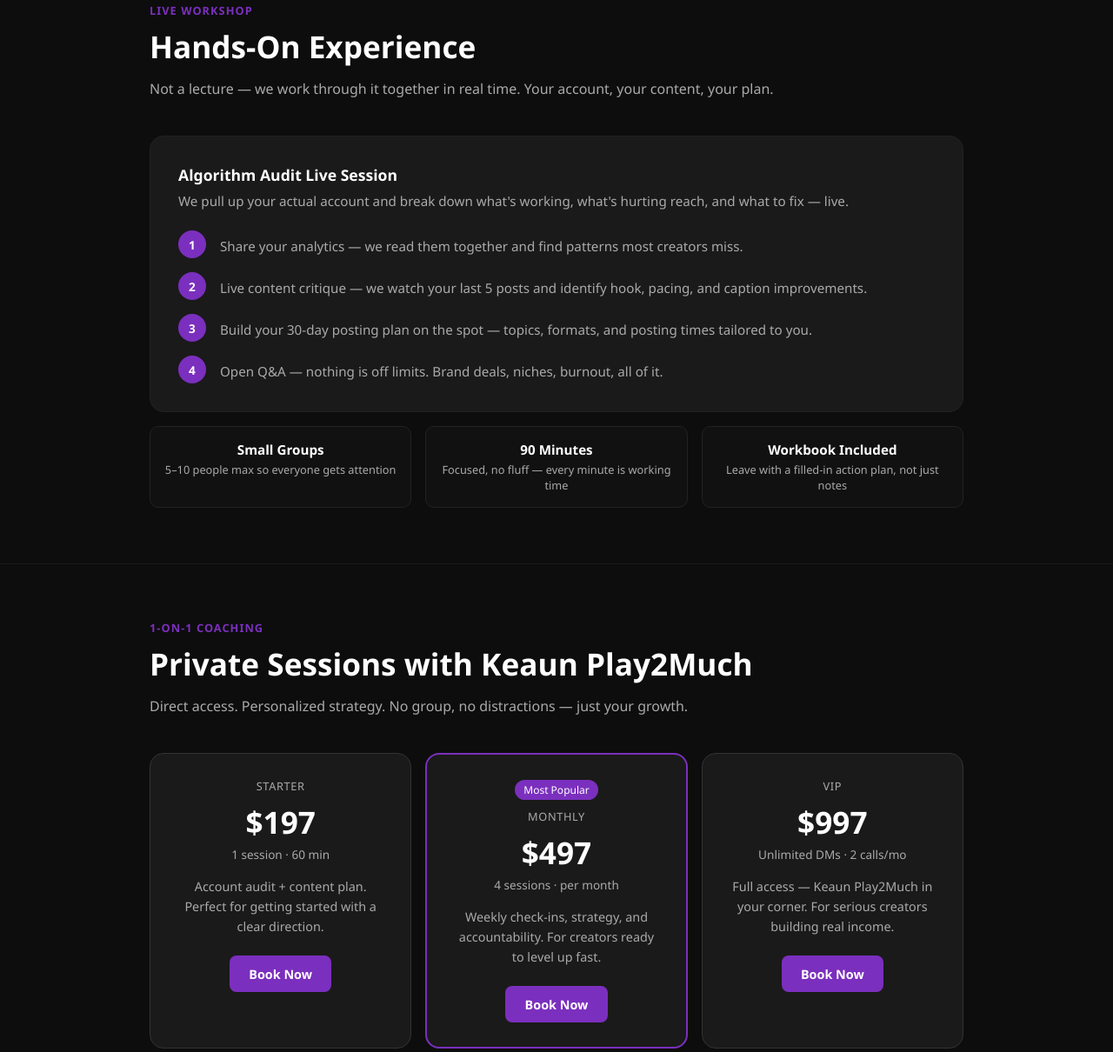
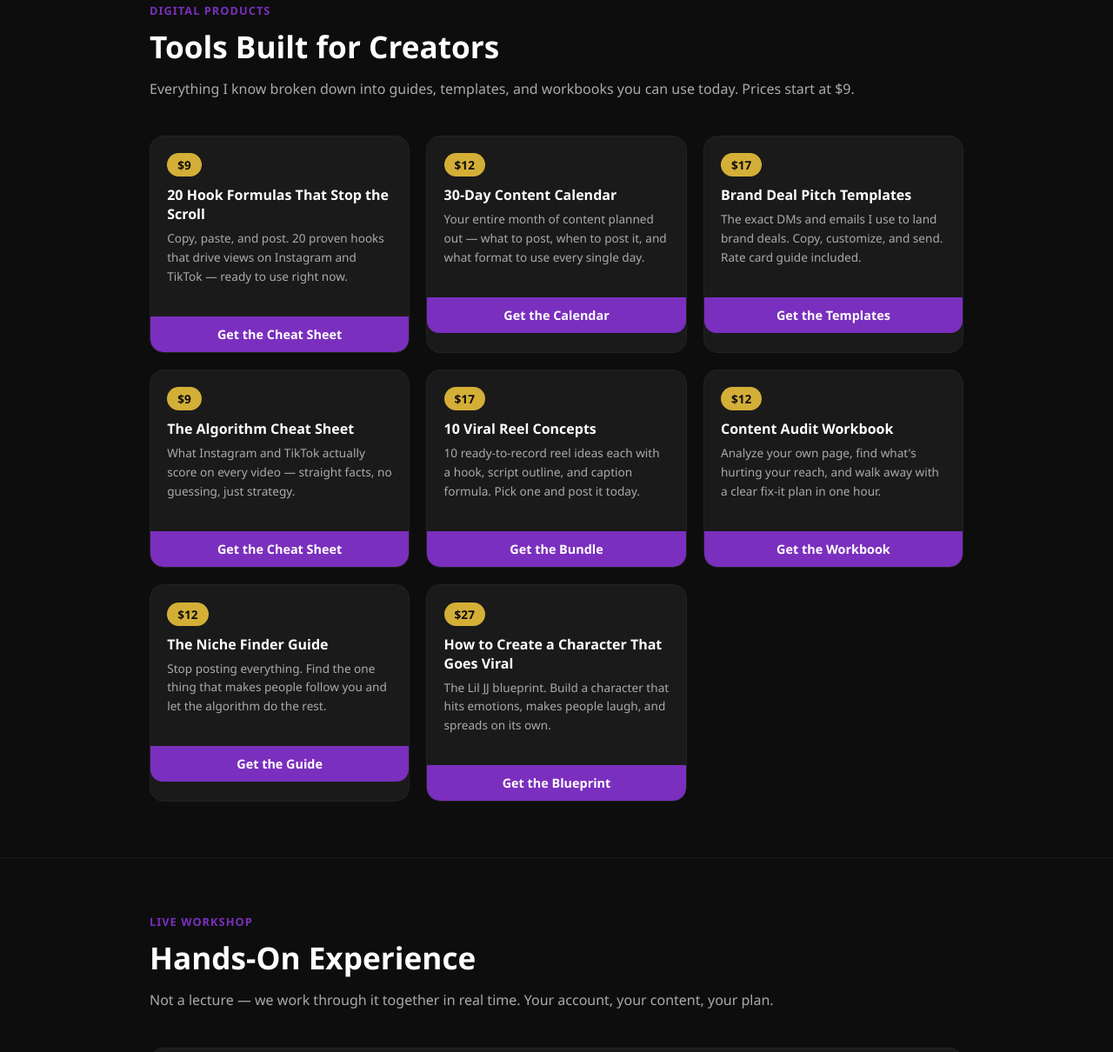
Before and after one commit to keauncurry191-ship-it/-learn2much-site, a plain HTML site: page index.html in a window 1280 px wide. Shown: the part 885-2095 px from the top of the page at 87% size. Drawn offline with Linux system fonts and the light colour scheme.

Commit message:
Add all 8 digital products section to landing page

```diff
--- a/index.html
+++ b/index.html
@@ -104,6 +104,17 @@
 
   /* DIVIDER */
   .divider{border:none;border-top:1px solid #1A1A1A;margin:0;}
+
+  /* DIGITAL PRODUCTS */
+  .products-grid{display:grid;grid-template-columns:repeat(auto-fit,minmax(220px,1fr));gap:1.2rem;}
+  .product-card{background:var(--dark2);border:1px solid #222;border-radius:16px;overflow:hidden;transition:border-color 0.2s;display:flex;flex-direction:column;}
+  .product-card:hover{border-color:var(--gold);}
+  .product-price-tag{display:inline-block;background:var(--gold);color:#0D0D0D;font-size:0.85rem;font-weight:700;padding:4px 12px;border-radius:20px;margin-bottom:10px;}
+  .product-title{font-size:1rem;font-weight:700;margin-bottom:6px;color:var(--white);}
+  .product-desc{font-size:0.85rem;color:var(--muted);line-height:1.6;flex:1;}
+  .product-body{padding:1.2rem;}
+  .product-btn{display:block;text-align:center;background:var(--purple);color:var(--white);padding:0.7rem;font-size:0.9rem;font-weight:600;transition:opacity 0.2s;margin-top:1rem;border-radius:0 0 14px 14px;}
+  .product-btn:hover{opacity:0.85;}
 </style>
 </head>
 <body>
@@ -112,6 +123,7 @@
 <nav>
   <div class="logo">Learn 2 Much</div>
   <div class="nav-links">
+    <a href="#products">Products</a>
     <a href="#workshop">Workshop</a>
     <a href="#coaching">Coaching</a>
     <a href="#ebook">Ebook</a>
@@ -139,6 +151,81 @@
   <div class="stat"><div class="stat-num">3M</div><div class="stat-label">Profile Views</div></div>
   <div class="stat"><div class="stat-num">100%</div><div class="stat-label">Real Strategies</div></div>
 </div>
+
+<hr class="divider"/>
+
+<!-- DIGITAL PRODUCTS -->
+<section id="products">
+  <div class="section-label">Digital Products</div>
+  <h2 class="section-title">Tools Built for Creators</h2>
+  <p class="section-sub">Everything I know broken down into guides, templates, and workbooks you can use today. Prices start at $9.</p>
+  <div class="products-grid">
+    <div class="product-card">
+      <div class="product-body">
+        <div class="product-price-tag">$9</div>
+        <div class="product-title">20 Hook Formulas That Stop the Scroll</div>
+        <div class="product-desc">Copy, paste, and post. 20 proven hooks that drive views on Instagram and TikTok — ready to use right now.</div>
+      </div>
+      <a href="https://stan.store/mrplay2much" class="product-btn" target="_blank">Get the Cheat Sheet</a>
+    </div>
+    <div class="product-card">
+      <div class="product-body">
+        <div class="product-price-tag">$12</div>
+        <div class="product-title">30-Day Content Calendar</div>
+        <div class="product-desc">Your entire month of content planned out — what to post, when to post it, and what format to use every single day.</div>
+      </div>
+      <a href="https://stan.store/mrplay2much" class="product-btn" target="_blank">Get the Calendar</a>
+    </div>
+    <div class="product-card">
+      <div class="product-body">
+        <div class="product-price-tag">$17</div>
+        <div class="product-title">Brand Deal Pitch Templates</div>
+        <div class="product-desc">The exact DMs and emails I use to land brand deals. Copy, customize, and send. Rate card guide included.</div>
+      </div>
+      <a href="https://stan.store/mrplay2much" class="product-btn" target="_blank">Get the Templates</a>
+    </div>
+    <div class="product-card">
+      <div class="product-body">
+        <div class="product-price-tag">$9</div>
+        <div class="product-title">The Algorithm Cheat Sheet</div>
+        <div class="product-desc">What Instagram and TikTok actually score on every video — straight facts, no guessing, just strategy.</div>
+      </div>
+      <a href="https://stan.store/mrplay2much" class="product-btn" target="_blank">Get the Cheat Sheet</a>
+    </div>
+    <div class="product-card">
+      <div class="product-body">
+        <div class="product-price-tag">$17</div>
+        <div class="product-title">10 Viral Reel Concepts</div>
+        <div class="product-desc">10 ready-to-record reel ideas each with a hook, script outline, and caption formula. Pick one and post it today.</div>
+      </div>
+      <a href="https://stan.store/mrplay2much" class="product-btn" target="_blank">Get the Bundle</a>
+    </div>
+    <div class="product-card">
+      <div class="product-body">
+        <div class="product-price-tag">$12</div>
+        <div class="product-title">Content Audit Workbook</div>
+        <div class="product-desc">Analyze your own page, find what's hurting your reach, and walk away with a clear fix-it plan in one hour.</div>
+      </div>
+      <a href="https://stan.store/mrplay2much" class="product-btn" target="_blank">Get the Workbook</a>
+    </div>
+    <div class="product-card">
+      <div class="product-body">
+        <div class="product-price-tag">$12</div>
+        <div class="product-title">The Niche Finder Guide</div>
+        <div class="product-desc">Stop posting everything. Find the one thing that makes people follow you and let the algorithm do the rest.</div>
+      </div>
+      <a href="https://stan.store/mrplay2much" class="product-btn" target="_blank">Get the Guide</a>
+    </div>
+    <div class="product-card">
+      <div class="product-body">
+        <div class="product-price-tag">$27</div>
+        <div class="product-title">How to Create a Character That Goes Viral</div>
+        <div class="product-desc">The Lil JJ blueprint. Build a character that hits emotions, makes people laugh, and spreads on its own.</div>
+      </div>
+      <a href="https://stan.store/mrplay2much" class="product-btn" target="_blank">Get the Blueprint</a>
+    </div>
+  </div>
+</section>
 
 <hr class="divider"/>
 
```
